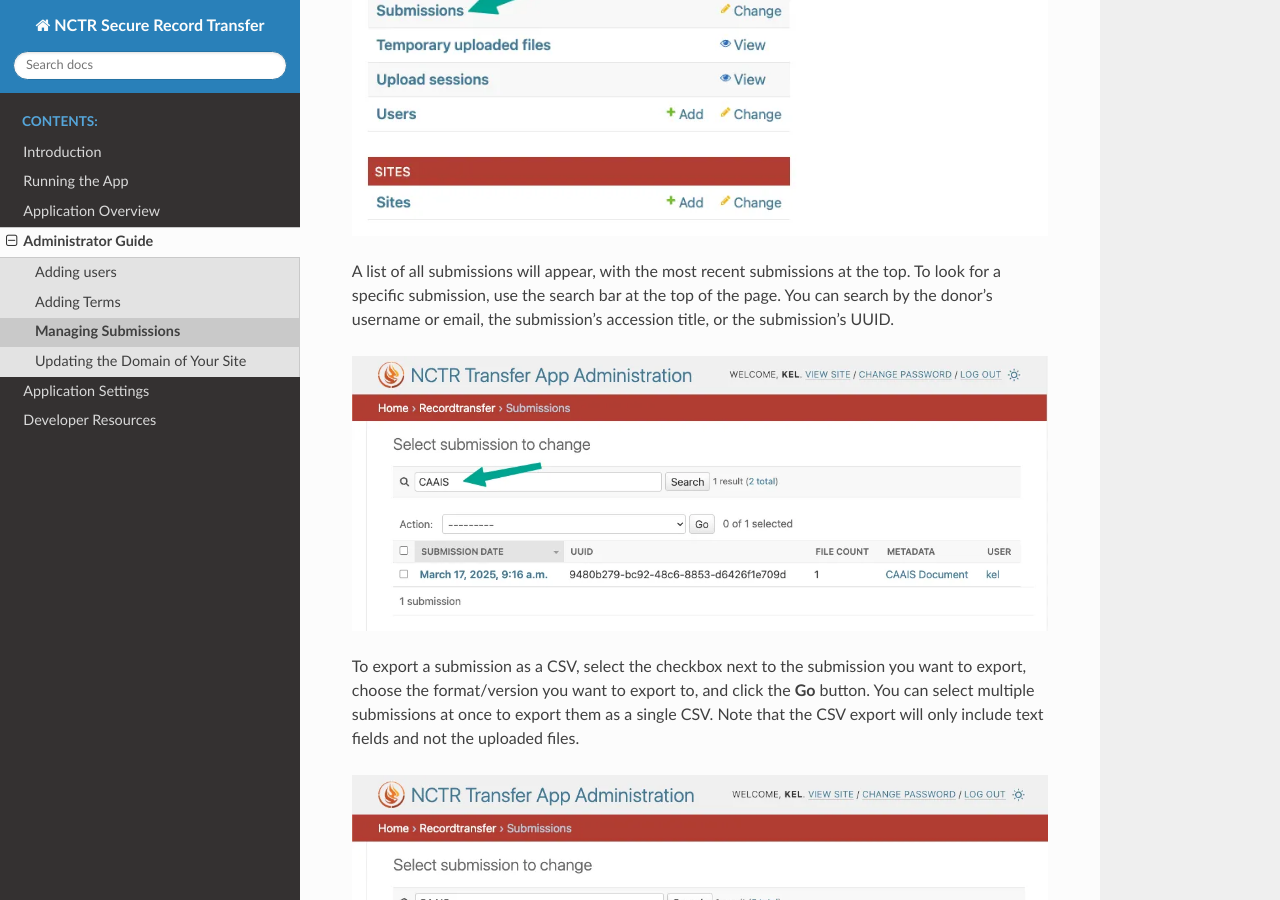
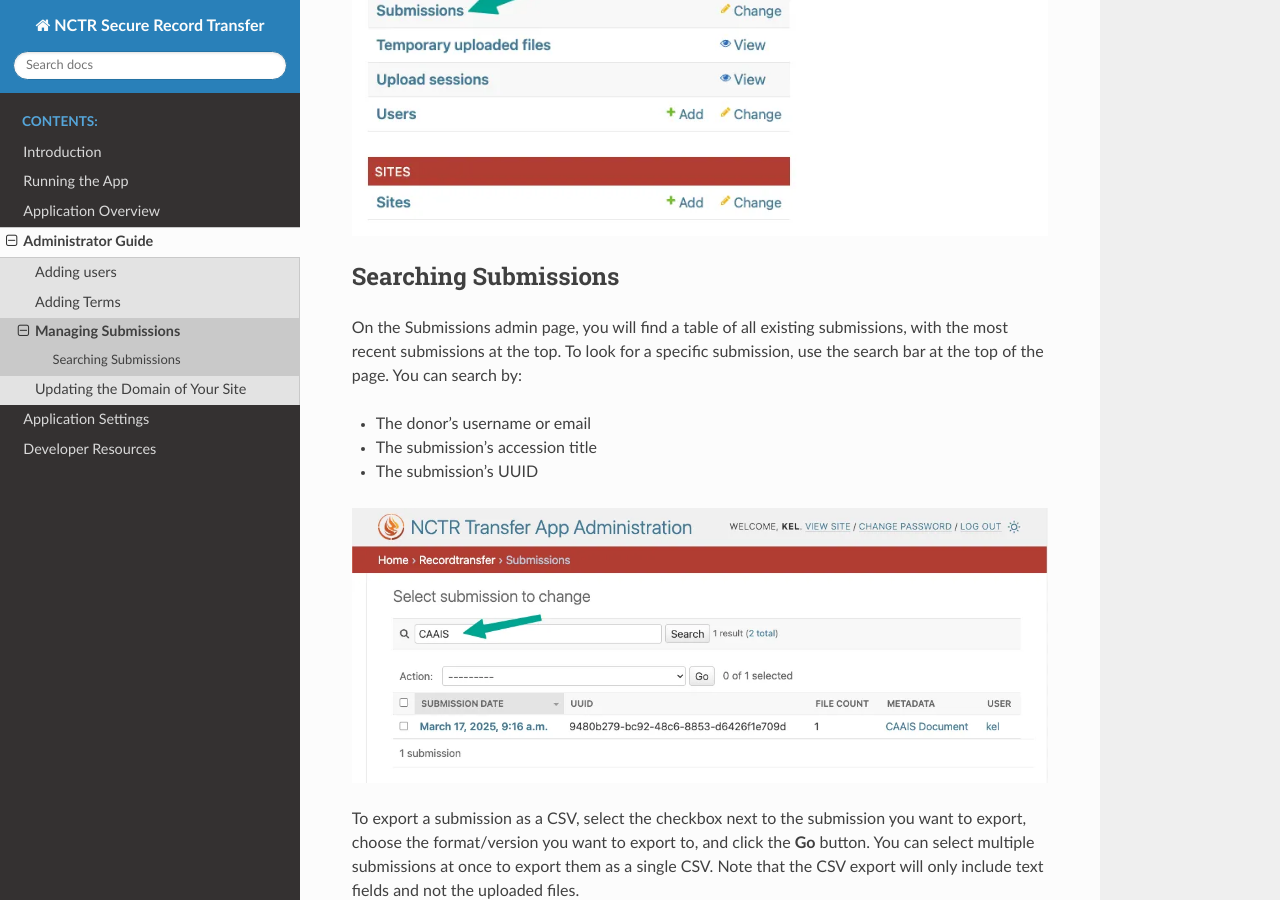
Before and after one commit to NationalCentreTruthReconciliation/Secure-Record-Transfer, a Sphinx documentation site: the page built from docs/admin_guide/managing_submissions.rst, in a window 1280 px wide and 900 px high, scrolled down 1211 px. Built offline with Sphinx 7.4.7 and the Read the Docs theme 3.1.0, drawn with Linux system fonts in a browser that asks for light colours.

Commit message:
Organize search terms in unordered list

```diff
--- a/docs/admin_guide/managing_submissions.rst
+++ b/docs/admin_guide/managing_submissions.rst
@@ -7,9 +7,15 @@ page.
 .. image:: images/admin_submissions.webp
     :alt: Submissions link in admin app
 
-A list of all submissions will appear, with the most recent submissions at the top. To look for a
-specific submission, use the search bar at the top of the page. You can search by the donor's
-username or email, the submission's accession title, or the submission's UUID.
+Searching Submissions
+---------------------
+On the Submissions admin page, you will find a table of all existing submissions, with the most
+recent submissions at the top. To look for a specific submission, use the search bar at the top of
+the page. You can search by:
+
+* The donor's username or email
+* The submission's accession title
+* The submission's UUID
 
 .. image:: images/admin_search_submissions.webp
     :alt: Search bar in admin submissions page
```
